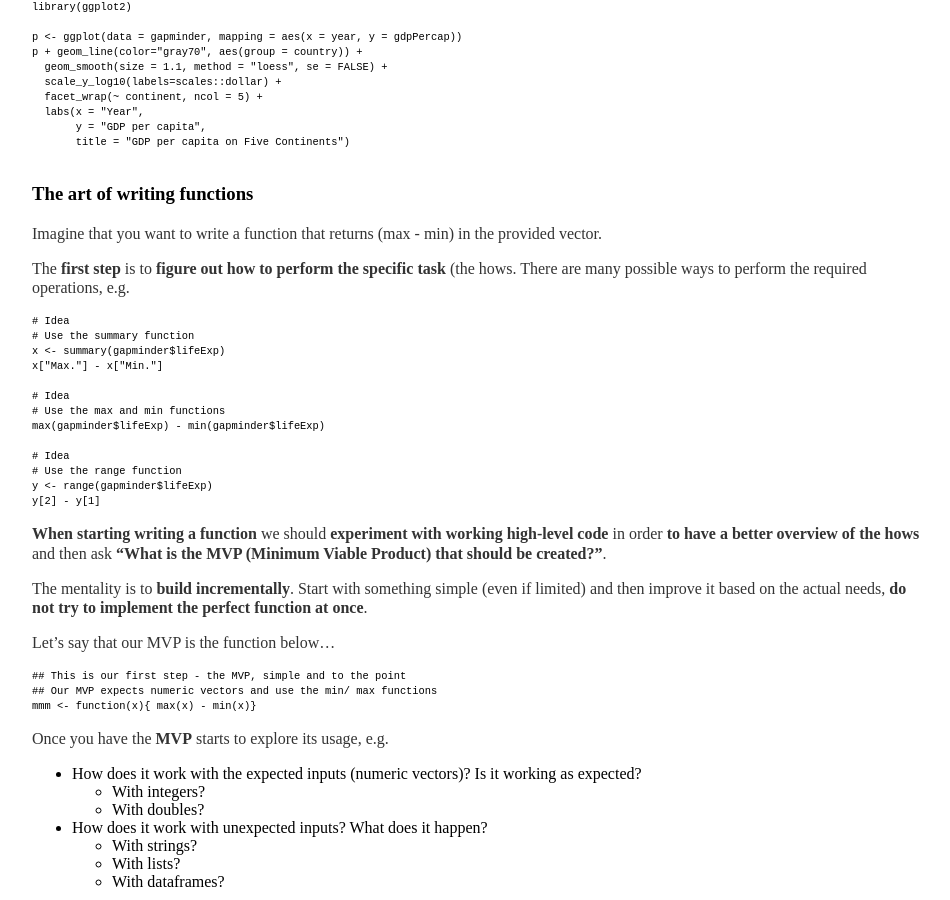
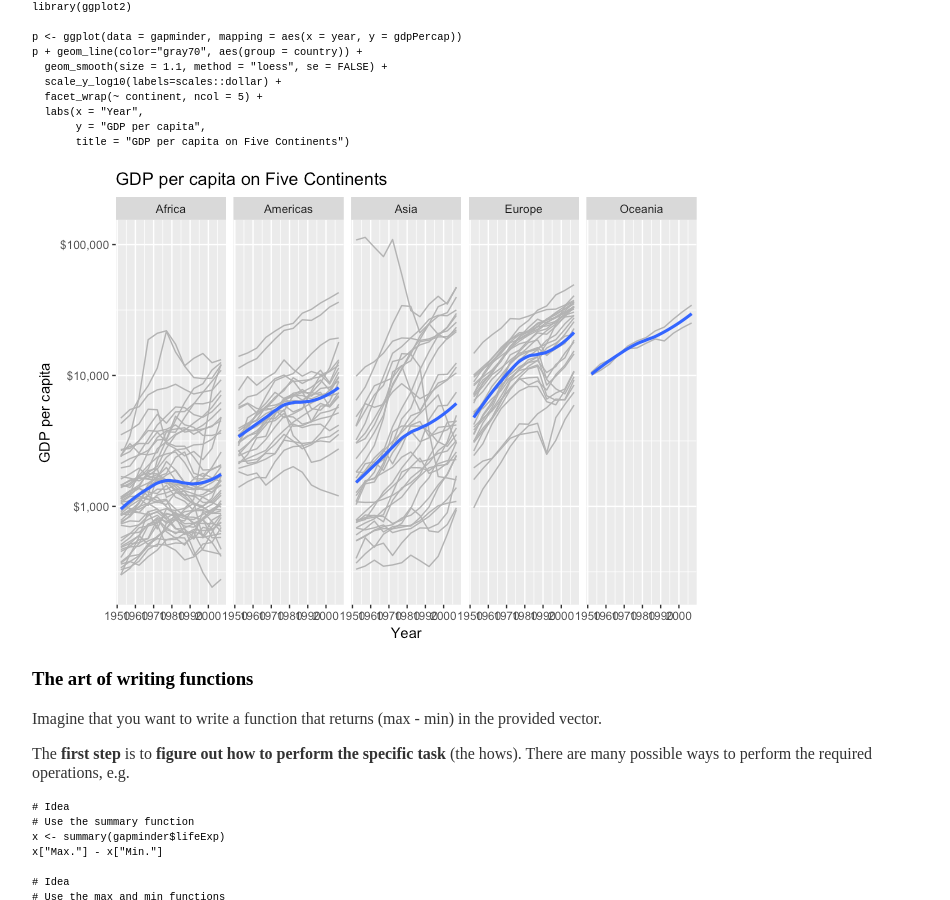
Before and after one commit to pparacch/pparacch.github.io, a Jekyll site: the page built from _posts/2017-09-30-writing_function_in_R_workshop_notes.md, in a window 1280 px wide and 900 px high, scrolled down 900 px. Shown: the whole window, without its empty margins (160-1110 px from the left). Built offline with Jekyll 4.4.1, drawn with Linux system fonts in a browser that asks for light colours.

Commit message:
Writing Function in R for Fun & Profit - Blog
Typos and adding missing image

````diff
--- a/_posts/2017-09-30-writing_function_in_R_workshop_notes.md
+++ b/_posts/2017-09-30-writing_function_in_R_workshop_notes.md
@@ -42,14 +42,15 @@ p + geom_line(color="gray70", aes(group = country)) +
   labs(x = "Year",
        y = "GDP per capita",
        title = "GDP per capita on Five Continents")
+```
 
-```
+![]({{site.url}}/assets/img/writing_functions_R/gapminder_GDP.png)<!-- -->
 
 ### The art of writing functions
 
 Imagine that you want to write a function that returns (max - min) in the provided vector.
 
-The __first step__ is to __figure out how to perform the specific task__ (the hows. There are many possible ways to perform the required operations, e.g.
+The __first step__ is to __figure out how to perform the specific task__ (the hows). There are many possible ways to perform the required operations, e.g.
 
 ```{r}
 # Idea
````
Also changed, not shown: assets/img/writing_functions_R/gapminder_GDP.png (added).
